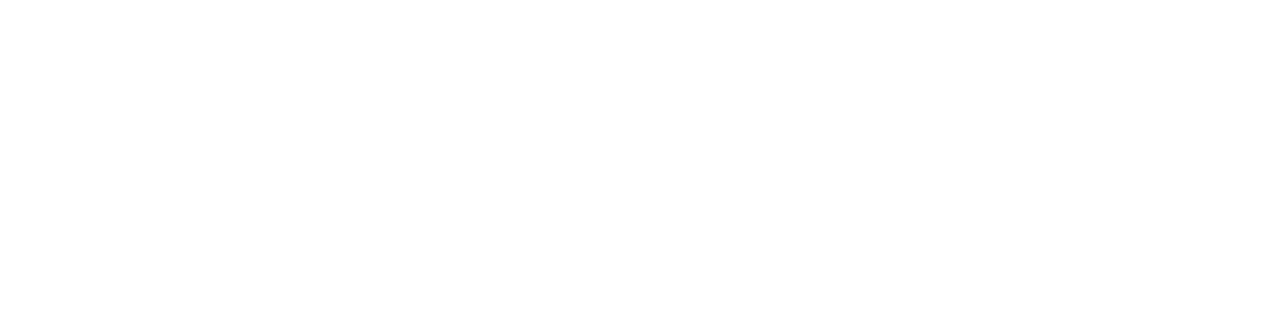
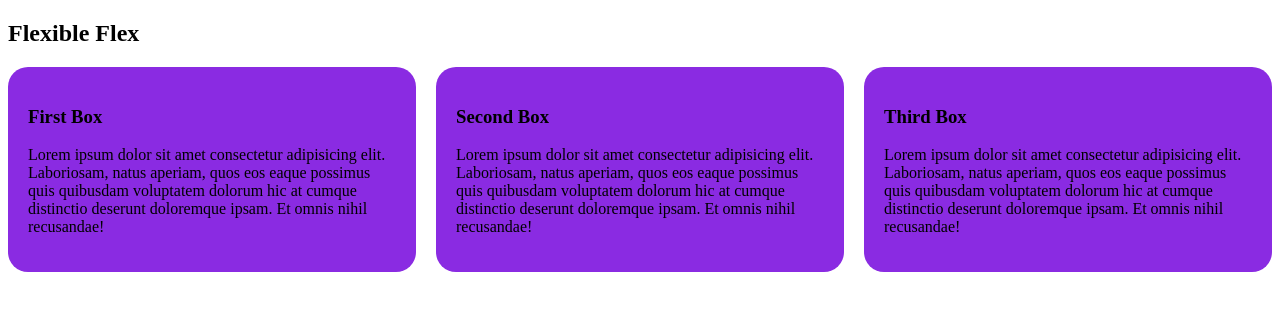
Before and after one commit to Nihaj01/simple-responsive-example-7-9-, a plain HTML site: page index.html in a window 1280 px wide. Drawn offline with Linux system fonts and the light colour scheme.

Commit message:
after adding images file

```diff
--- a/index.html
+++ b/index.html
@@ -4,8 +4,48 @@
     <meta charset="UTF-8">
     <meta name="viewport" content="width=device-width, initial-scale=1.0">
     <title>Responsive flex</title>
+    <style>
+        .box{
+            background-color: blueviolet;
+            padding: 20px;
+            border-radius: 20px;
+        }
+        .container{
+            display: flex;
+            gap: 20px;
+        }
+        @media screen and (max-width: 576px){
+            .container{
+                flex-direction: column;
+                flex-direction: column-reverse;
+            }
+
+        }
+    </style>
 </head>
 <body>
+    <h2>Flexible Flex</h2>
+    <div class="container">
+        <div class="box">
+            <h3>First Box</h3>
+            <p>
+                Lorem ipsum dolor sit amet consectetur adipisicing elit. Laboriosam, natus aperiam, quos eos eaque possimus quis quibusdam voluptatem dolorum hic at cumque distinctio deserunt doloremque ipsam. Et omnis nihil recusandae!
+            </p>
+        </div>
+        <div class="box">
+            <h3>Second Box</h3>
+            <p>
+                Lorem ipsum dolor sit amet consectetur adipisicing elit. Laboriosam, natus aperiam, quos eos eaque possimus quis quibusdam voluptatem dolorum hic at cumque distinctio deserunt doloremque ipsam. Et omnis nihil recusandae!
+            </p>
+        </div>
+        <div class="box">
+            <h3>Third Box</h3>
+            <p>
+                Lorem ipsum dolor sit amet consectetur adipisicing elit. Laboriosam, natus aperiam, quos eos eaque possimus quis quibusdam voluptatem dolorum hic at cumque distinctio deserunt doloremque ipsam. Et omnis nihil recusandae!
+            </p>
+        </div>
+
+    </div>
 
 </body>
 </html>
```
Also changed, not shown: images/A.jpg (added), images/B.jpg (added), images/C.jpg (added), images/D.jpg (added), images/E.jpg (added), images/F.jpg (added), images/G.jpg (added), images/H.jpg (added), images/I.jpg (added), images/grid-area-responsive.png (added), images/grid-area.png (added), images/grid.png (added), 1 other file.
